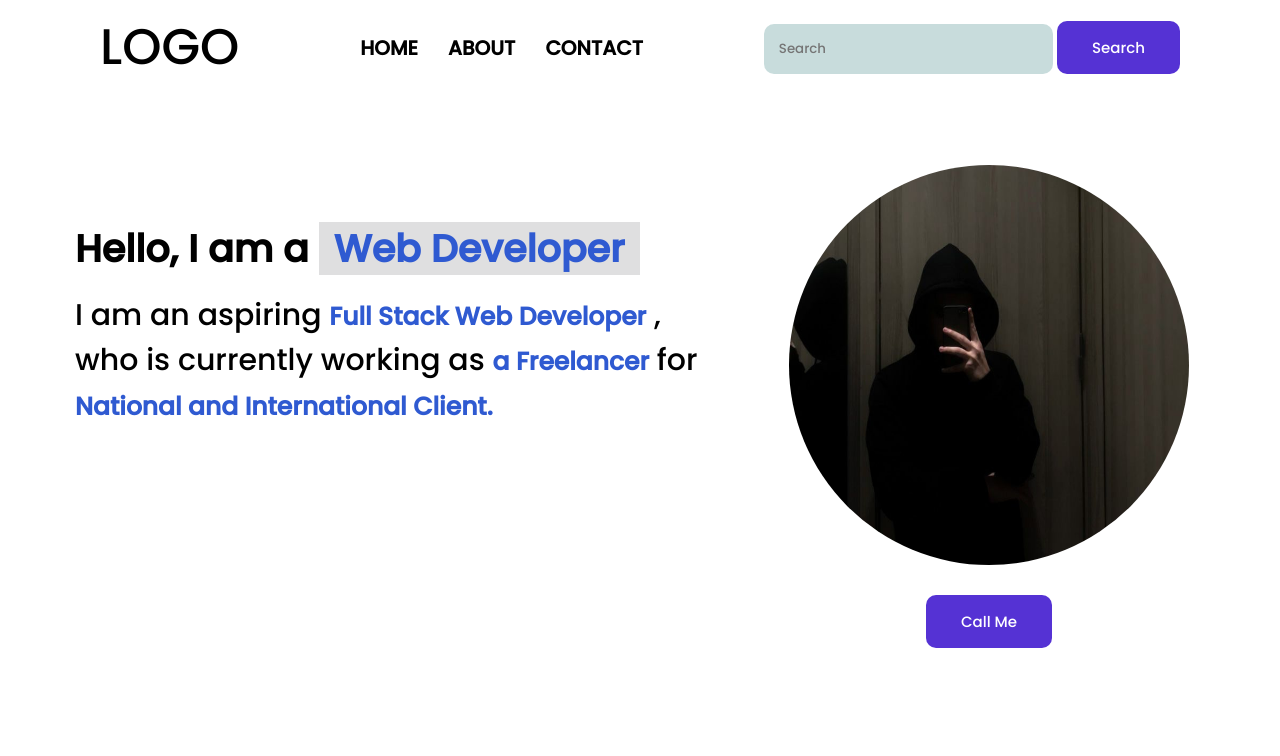
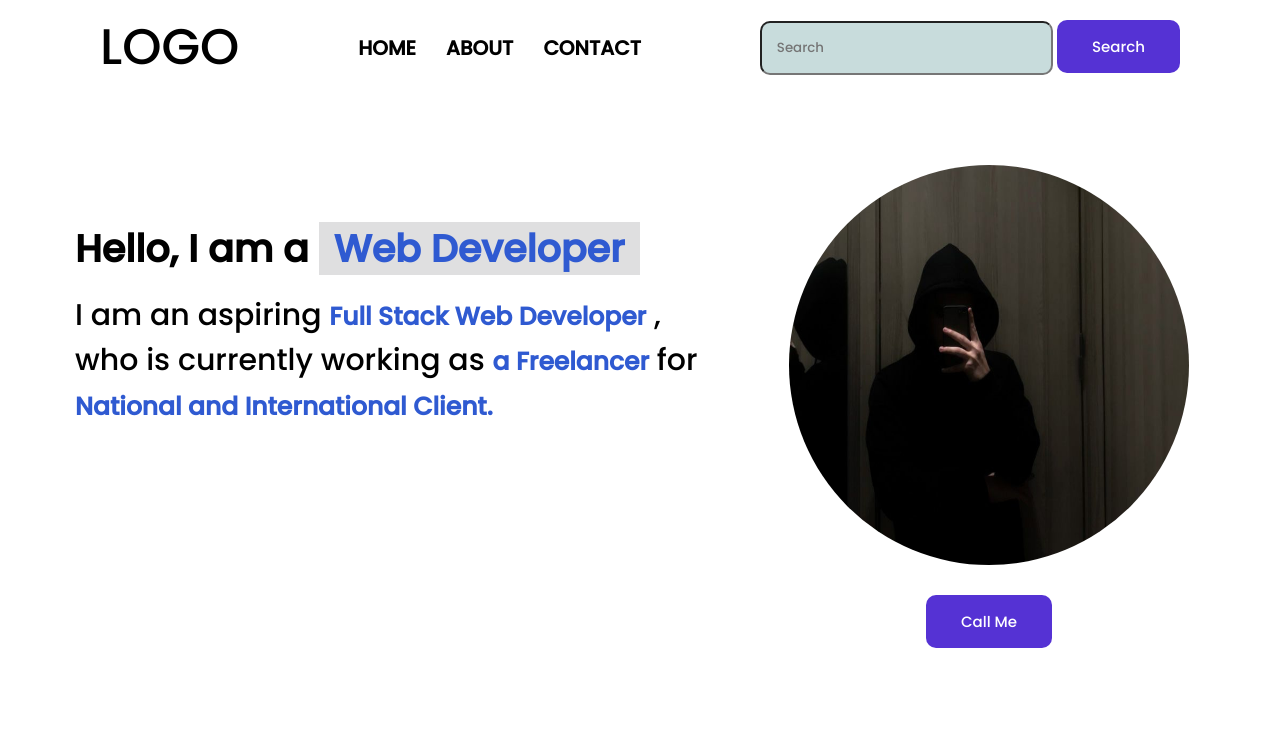
Before and after one commit to pankajs100/1st, a plain HTML site: page index.html in a window 1280 px wide. Shown: the top 756 px of the page. Drawn offline with Linux system fonts and the light colour scheme.

Commit message:
change border

```diff
--- a/style/style.css
+++ b/style/style.css
@@ -42,7 +42,7 @@ ul li a:hover {
 .search-field input {
   padding: 15px;
   border-radius: 10px;
-  border: none;
+  border: 2px sold #fff;
   background-color: #9abebe8a;
 }
 .search-field button {
```
